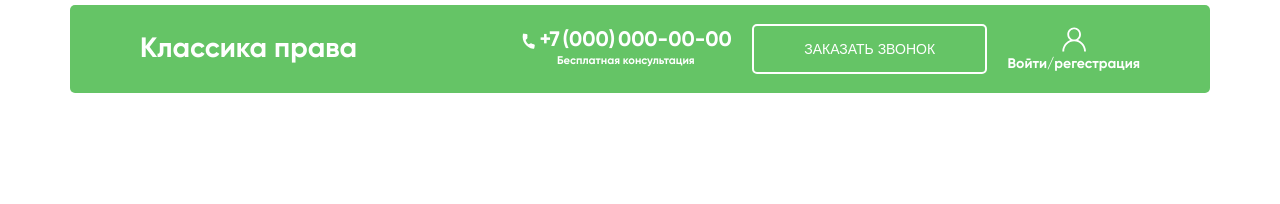
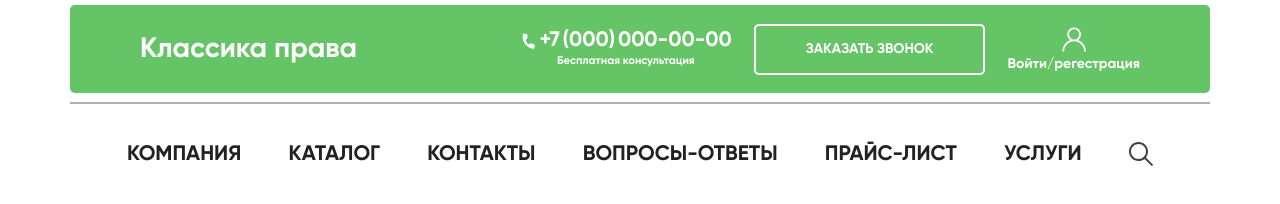
Before and after one commit to Wefoss/green_project, a plain HTML site: page index.html in a window 1280 px wide. Drawn offline with Linux system fonts and the light colour scheme.

Commit message:
update header

```diff
--- a/assets/css/header.css
+++ b/assets/css/header.css
@@ -4,6 +4,17 @@
   padding: 0px 20px;
   color: var(--color-white);
   font-weight: bold;
+  position: relative;
+}
+.green::after {
+  content: "";
+  position: absolute;
+  width: 100%;
+  height: 2px;
+  background-color: rgb(177, 175, 175);
+  top: 110%;
+  left: 0;
+  display: none;
 }
 
 .flex-header {
@@ -23,7 +34,7 @@
   justify-content: space-between;
   align-items: center;
 }
-.right-block>div + div {
+.right-block > div + div {
   margin-left: 5px;
 }
 
@@ -52,6 +63,8 @@
   border-radius: 5px;
   outline: none;
   text-transform: uppercase;
+  font-family: Gilroy;
+  font-weight: 700;
 }
 .btn-green > span {
   max-width: 200px;
@@ -102,6 +115,30 @@
   margin-left: auto;
 }
 
+.main-nav-ul {
+  margin-top: 3.5rem;
+  font-weight: bold;
+  font-size: 1.5rem;
+  text-transform: uppercase;
+  padding: 0 50px;
+  display: none;
+}
+.nav-list {
+  position: relative;
+}
+
+ul > li:not(:last-child):hover::before {
+  content: "";
+  background-image: url(../images/galo4ka.svg);
+  background-repeat: no-repeat;
+  object-fit: cover;
+  width: 40px;
+  height: 40px;
+  position: absolute;
+  left: 110%;
+  top: 10%;
+}
+
 @media screen and (min-width: 768px) {
   .header-burger-wrap {
     padding: 15px 0px;
@@ -119,6 +156,9 @@
   .tel {
     word-spacing: -2.5px;
   }
+  .green::after {
+    display: block;
+  }
 }
 
 @media screen and (min-width: 992px) {
@@ -134,7 +174,10 @@
   .right-block {
     width: 62%;
   }
-
+  .main-nav-ul {
+    display: flex;
+    font-size: 1.2rem;
+  }
 }
 
 @media screen and (min-width: 1200px) {
@@ -147,5 +190,7 @@
   .green {
     padding: 0px 70px;
   }
-
+  .main-nav-ul {
+    font-size: 1.5rem;
+  }
 }
--- a/assets/css/style.css
+++ b/assets/css/style.css
@@ -46,3 +46,9 @@ body {
     flex-direction: column;
     align-items: center;
 }
+
+.flex-row {
+  display: flex;
+  justify-content: space-between;
+  align-items: center;
+}
--- a/index.html
+++ b/index.html
@@ -56,6 +56,25 @@
           </div>
         </div>
       </div>
+      <div class="container mtop">
+        <div class="row">
+          <div class="col-12">
+            <nav class="main-nav">
+              <ul class="main-nav-ul flex-row">
+                <li class="nav-list"><a href="">Компания</a></li>
+                <li class="nav-list"><a href="">Каталог</a></li>
+                <li class="nav-list"><a href="">контакты</a></li>
+                <li class="nav-list"><a href="">вопросы-ответы</a></li>
+                <li class="nav-list"><a href="">прайс-лист </a></li>
+                <li class="nav-list"><a href="">Услуги </a></li>
+                <li class="nav-list">
+                  <a class="lupa" href=""><img src="./assets/images/lupa.svg" alt="" /></a>
+                </li>
+              </ul>
+            </nav>
+          </div>
+        </div>
+      </div>
     </header>
   </body>
 </html>
```
Also changed, not shown: assets/images/galo4ka.svg (added), assets/images/lupa.svg (added).
